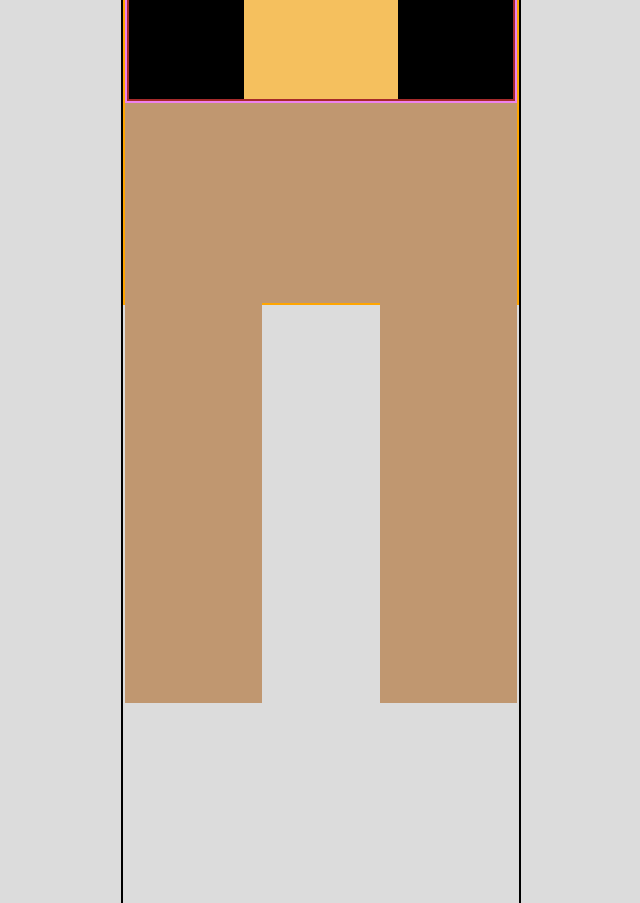
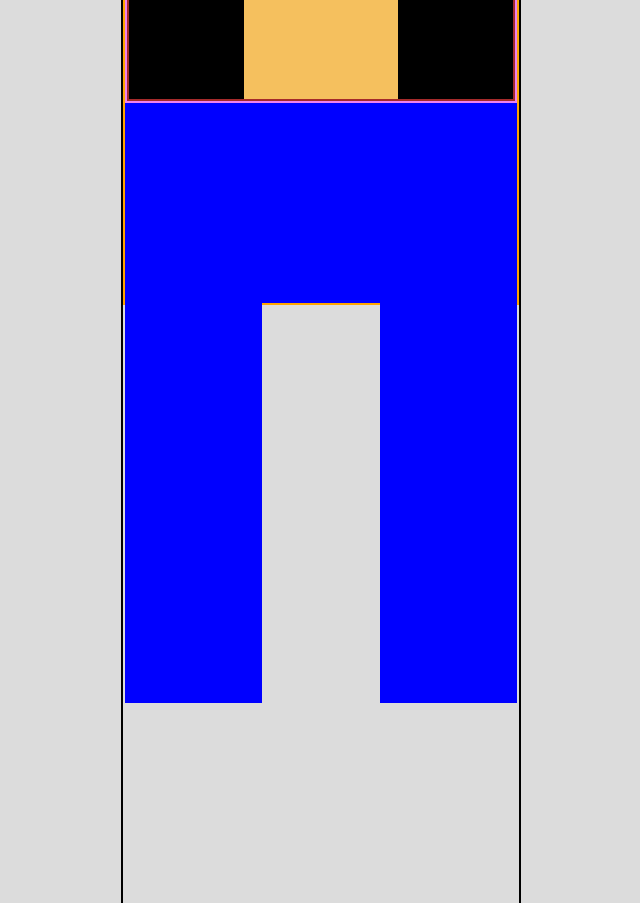
Before and after one commit to EunieceHarris/class-site, a plain HTML site: page Aura/index.html in a window 1280 px wide. Shown: the part 1077-1980 px from the top of the page, without its empty margins (329-969 px from the left). Drawn offline with nearby package versions, Linux system fonts and the light colour scheme.

Commit message:
Blue Jeans

```diff
--- a/Aura/styles.css
+++ b/Aura/styles.css
@@ -166,7 +166,7 @@ body {
 .jeans {
     width: 100%;
     height: 200px;
-    background-color: rgb(192, 151, 112);
+    background-color: blue;
     display: flex;
     justify-content: space-between;
 }
@@ -174,7 +174,7 @@ body {
 .jeans > div {
     width: 35%;
     height: 600px;
-    background-color: rgb(192, 151, 112);
+    background-color:blue;
     display: flex;
     justify-content: space-between;
 }
```
Also changed, not shown: index.html (+1 -1 lines).
